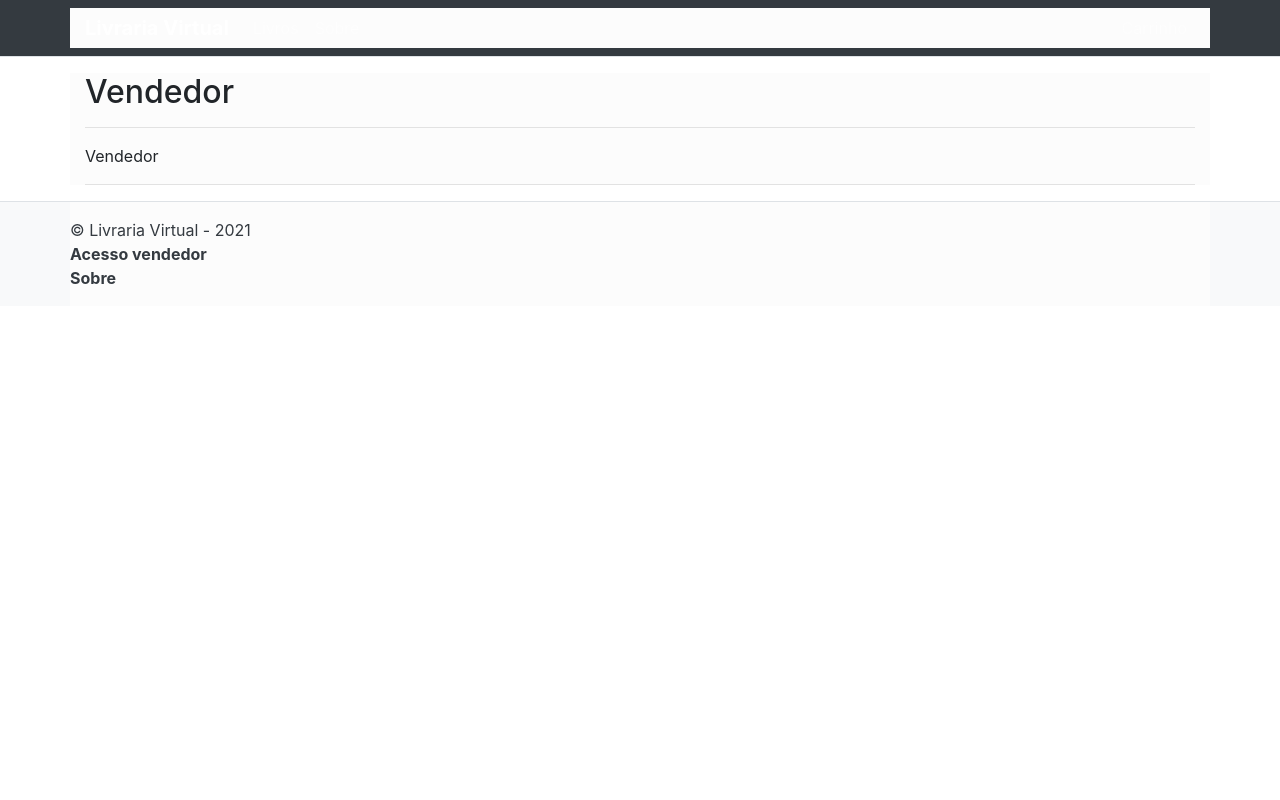
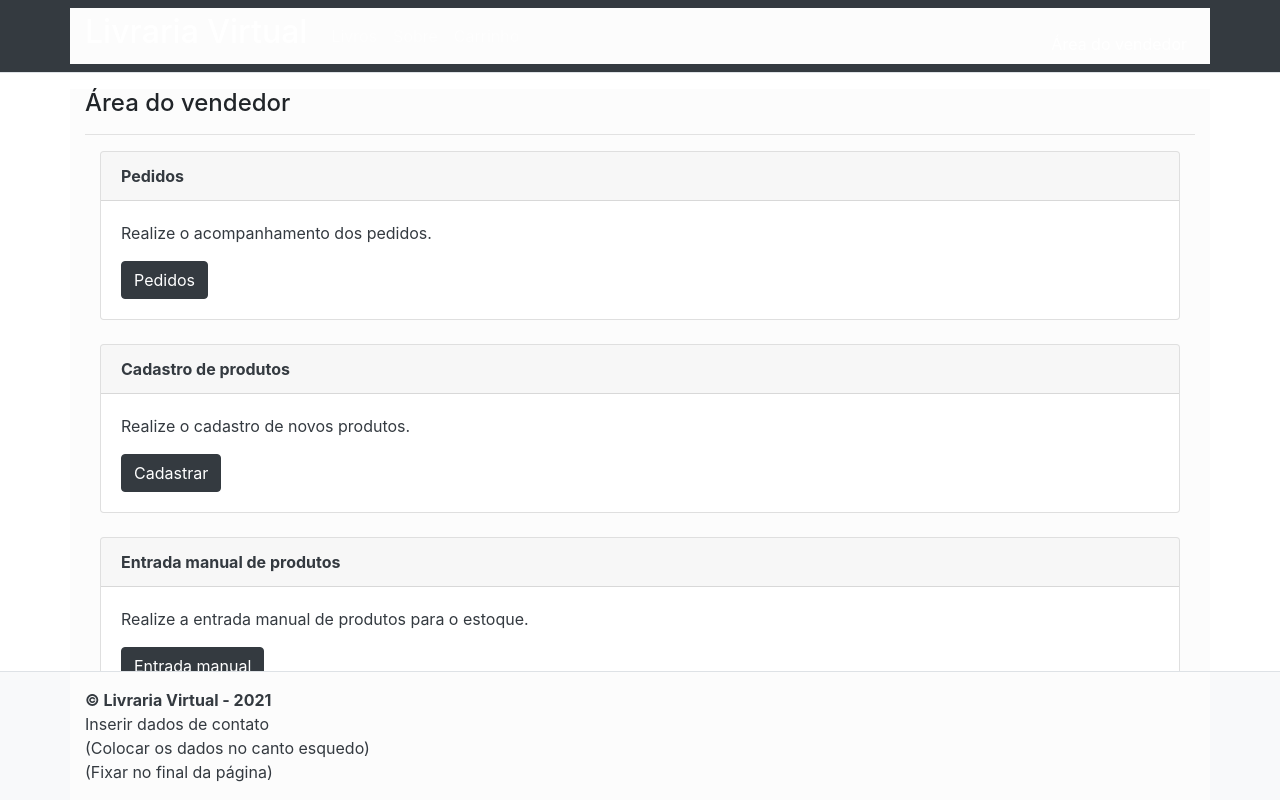
Before and after one commit to reenanms/simpleBookstore, a Flask app: page /vendedor in a window 1280 px wide. Run offline with Flask 2, Linux system fonts and the light colour scheme; some libraries are stand-ins or nearby versions.

Commit message:
more updates on templates

```diff
--- a/frontend/app.py
+++ b/frontend/app.py
@@ -16,9 +16,16 @@
     return render_template('carrinho.html')
 
 @app.route('/vendedor')
-def login_vendedor():
+def acesso_vendedor():
     return render_template('acesso_vendedor.html')
 
+@app.route('/pedidos')
+def pedidos():
+    return render_template('pedidos.html')
+
+@app.route('/cadastro')
+def cadastro_livro():
+    return render_template('cadastro_livro.html')
 
 if __name__ == '__main__':
     app.run()
--- a/frontend/static/style.css
+++ b/frontend/static/style.css
@@ -7,6 +7,10 @@
 .container {
     position: relative;
     min-height: 100%;
+    right: 20;
+    left: 20;
+    top: 20;
+    bottom: 20;
     background: #fcfcfc;
 }
 
--- a/frontend/templates/acesso_vendedor.html
+++ b/frontend/templates/acesso_vendedor.html
@@ -2,13 +2,41 @@
 {% set active_page = "vendedor" %}
 
 {% block content %}
-    <h2>Vendedor</h2>
+    <h4>Área do vendedor</h4>
     <hr>
 
-    <p>
-        Vendedor
-    </p>
+    <div class="container">
+
+        <div class="card text-dark border-secundary">
+            <div class="card-header"> <b>Pedidos</b>
+            </div>
+            <div class="card-body">
+                <p class="card-text">Realize o acompanhamento dos pedidos.</p>
+                <a href="pedidos" class="btn btn-primary btn-dark">Pedidos</a>
+            </div>
+        </div>
+        <br/>
+
+        <div class="card text-dark border-secundary">
+            <div class="card-header"> <b>Cadastro de produtos </b>
+            </div>
+            <div class="card-body">
+                <p class="card-text">Realize o cadastro de novos produtos.</p>
+                <a href="cadastro" class="btn btn-primary btn-dark">Cadastrar</a>
+            </div>
+        </div>
+        <br/>
+
+        <div class="card text-dark border-secundary">
+            <div class="card-header"> <b>Entrada manual de produtos</b>
+            </div>
+            <div class="card-body">
+                <p class="card-text">Realize a entrada manual de produtos para o estoque.</p>
+                <a href="#" class="btn btn-primary btn-dark">Entrada manual</a>
+            </div>
+        </div>
+    </div>
+    <br/>
 
     <hr>
-
 {% endblock %}
--- a/frontend/templates/base_layout.html
+++ b/frontend/templates/base_layout.html
@@ -10,7 +10,7 @@
     <div class="d-flex flex-column">
      <nav class="navbar navbar-expand-lg navbar-dark bg-dark border-bottom shadow-sm mb-3">
         <div class="container">
-            <a class="navbar-brand" href="/"><b>Livraria Virtual</b></a>
+            <a class="navbar-brand" href="/"><h2>Livraria Virtual</h2></a>
             <button class="navbar-toggler" type="button" data-bs-toggle="collapse" data-bs-target=".navbar-collapse">
                 <span class="navbar-toggler-icon"></span>
             </button>
@@ -22,31 +22,35 @@
                     <li class="nav-item">
                         <a href="sobre" class="nav-link text-white+ {{'active' if active_page == 'sobre'}}">Sobre</a>
                     </li>
+                    <li class="nav-item">
+                        <a href="carrinho" class="nav-link text-white+ {{'active' if active_page == 'carrinho'}}">Carrinho</a>
+                    </li>
                 </ul>
             </div>
-            <div class="align-self-end">
+            <div class="navbar-nav flex-grow-1 align-self-end">
                 <ul class="navbar-nav">
                     <li class="nav-item">
-                        <a href="carrinho" class="nav-link text-white+ {{'active' if active_page == 'carrinho'}}">Carrinho</a>
+                        <a href="vendedor" class="nav-link text-white+ {{'active' if active_page == 'vendedor'}}">Área do vendedor</a>
                     </li>
                 </ul>
             </div>
         </div>
      </nav>
 
-        <main class="flex-fill">
-            <div class="container">
-                {% block content %}{% endblock %}
-            </div>
-        </main>
+     <main class="flex-fill">
+         <div class="container">
+            {% block content %}{% endblock %}
+         </div>
+     </main>
 
-     <footer class="border-top text-dark bg-light">
+     <footer class="footer border-top text-left text-dark bg-light">
          <div class="container">
             <div class="row py-3">
-                <div class="align-self-end">
-                    &copy; Livraria Virtual - 2021 <br>
-                    <a href="vendedor" class="text-decoration-none text-dark"><b>Acesso vendedor</b></a><br>
-                    <a href="sobre" class="text-decoration-none text-dark"><b>Sobre</b></a><br>
+                <div class="col-10">
+                    <b>&copy; Livraria Virtual - 2021 </b><br>
+                    Inserir dados de contato <br>
+                    (Colocar os dados no canto esquedo) <br>
+                    (Fixar no final da página) <br>
                 </div>
             </div>
          </div>
--- a/frontend/templates/carrinho.html
+++ b/frontend/templates/carrinho.html
@@ -2,7 +2,7 @@
 {% set active_page = "carrinho" %}
 
 {% block content %}
-    <h2>Carrinho</h2>
+    <h4>Carrinho</h4>
     <hr>
 
     <p>
--- a/frontend/templates/sobre_nos.html
+++ b/frontend/templates/sobre_nos.html
@@ -2,7 +2,7 @@
 {% set active_page = "sobre" %}
 
 {% block content %}
-    <h2>Sobre</h2>
+    <h4>Sobre</h4>
     <hr>
 
     <p>
```
Also changed, not shown: frontend/templates/cadastro_livro.html (added, +40 -0 lines), frontend/templates/main_page.html (+4 -9 lines), frontend/templates/pedidos.html (added, +32 -0 lines).
